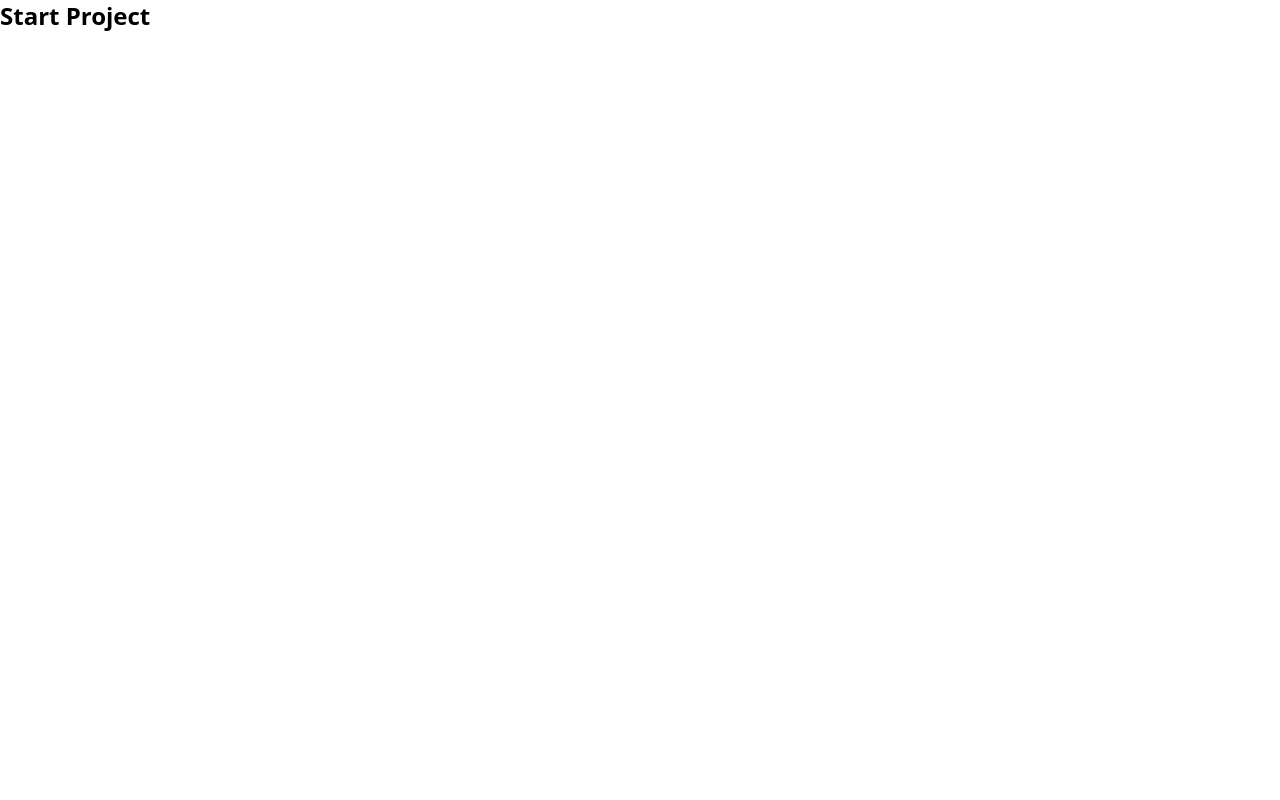
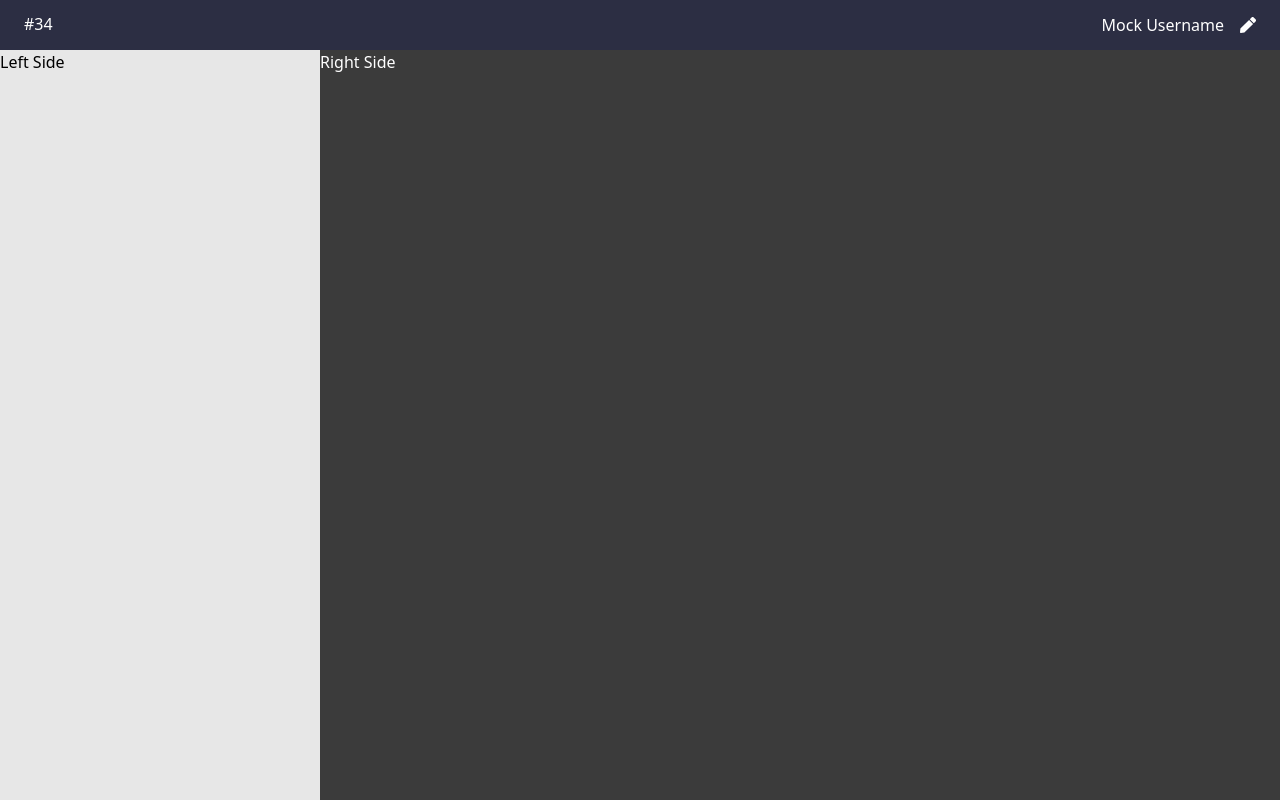
Before and after one commit to IamMrTeapot/ClientChatApplication, a React (Vite) app: page / in a window 1280 px wide. Built offline with nearby package versions, Linux system fonts and the light colour scheme.

Commit message:
feat: set up page structure

```diff
--- a/src/App.tsx
+++ b/src/App.tsx
@@ -1,8 +1,20 @@
+import Header from "./components/Header";
+import LeftSide from "./components/LeftSide";
+import RightSide from "./components/RightSide";
+
 function App() {
   return (
-    <>
-      <div className="font-bold text-2xl">Start Project</div>
-    </>
+    <main className="w-full h-screen overflow-y-hidden">
+      <Header />
+      <div className="flex bg-gray-400 h-full pt-[50px]">
+        <div className="w-1/4 h-full">
+          <LeftSide />
+        </div>
+        <div className="w-3/4 h-full">
+          <RightSide />
+        </div>
+      </div>
+    </main>
   );
 }
 
--- /dev/null
+++ b/src/components/Header.tsx
@@ -0,0 +1,13 @@
+import { FaPen } from "react-icons/fa";
+
+export default function Header() {
+  return (
+    <div className="absolute w-full bg-[#2C2E43] h-[50px] flex justify-between py-3 px-6 text-white">
+      <div>#34</div>
+      <div className="flex justify-between items-center gap-4">
+        <div>Mock Username</div>
+        <FaPen />
+      </div>
+    </div>
+  );
+}
--- /dev/null
+++ b/src/components/LeftSide.tsx
@@ -0,0 +1,3 @@
+export default function LeftSide() {
+  return <div className="bg-[#E7E7E7] h-full">Left Side</div>;
+}
--- /dev/null
+++ b/src/components/RightSide.tsx
@@ -0,0 +1,3 @@
+export default function RightSide() {
+  return <div className="bg-[#3B3B3B] h-full text-white">Right Side</div>;
+}
```
